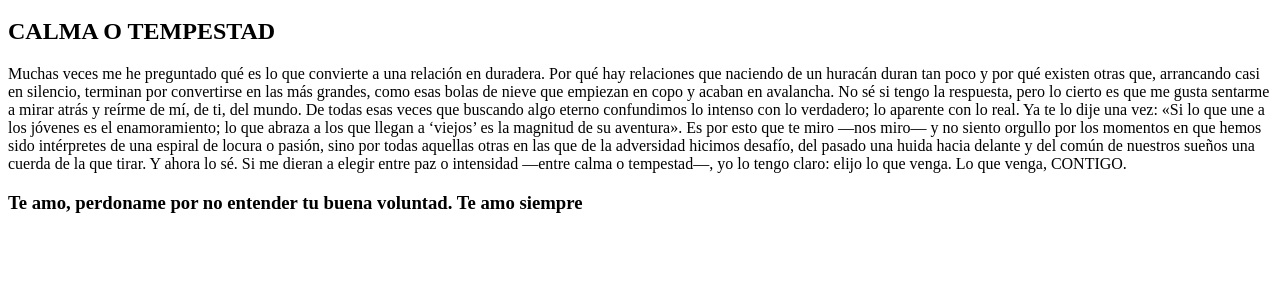
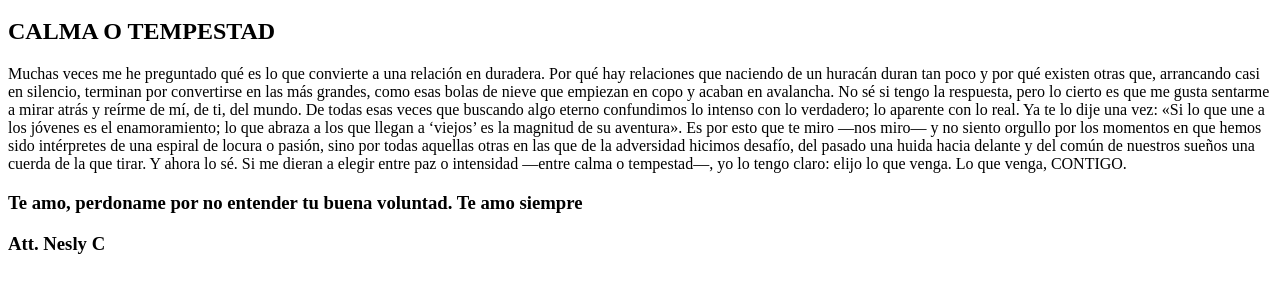
Before and after one commit to kowskysur/first-test, a plain HTML site: page index.html in a window 1280 px wide. Shown: the part 48-340 px from the top of the page. Drawn offline with Linux system fonts and the light colour scheme.

Commit message:
Update index.html

```diff
--- a/index.html
+++ b/index.html
@@ -20,5 +20,6 @@
             </p>
 
         <h3>Te amo, perdoname por no entender tu buena voluntad. Te amo siempre</h3>
+        <h3>Att.  Nesly C</h3>
     </body>
 </html>
```
